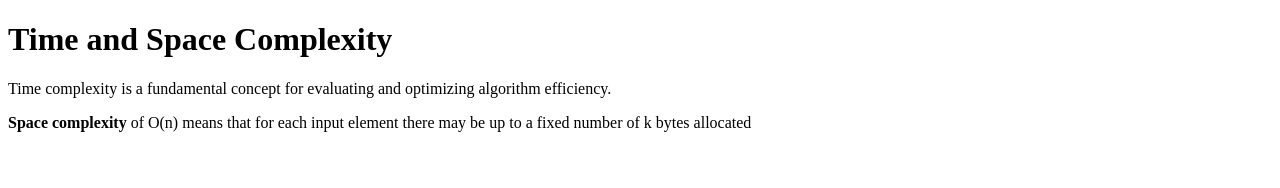
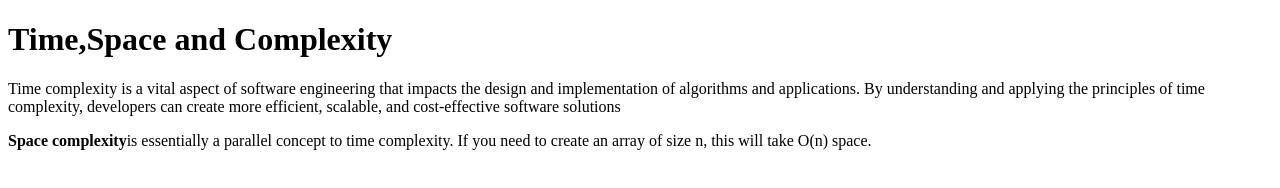
Before and after one commit to acciojob/time-and-space-complexity-subir211, a website: page main.html in a window 1280 px wide. Drawn offline with Linux system fonts and the light colour scheme.

Commit message:
created a submission

```diff
--- a/main.html
+++ b/main.html
@@ -8,9 +8,9 @@
 
 <body>
 	<!-- the entire body must be written by student -->
-	<h1>Time and Space Complexity</h1>
-	<p>Time complexity is a fundamental concept for evaluating and optimizing algorithm efficiency.</p>
-	<p><b>Space complexity </b> of O(n) means that for each input element there may be up to a fixed number of k bytes allocated</p>
+	<h1>Time,Space and Complexity</h1>
+	<p>Time complexity is a vital aspect of software engineering that impacts the design and implementation of algorithms and applications. By understanding and applying the principles of time complexity, developers can create more efficient, scalable, and cost-effective software solutions</p>
+	<p><b>Space complexity</b>is essentially a parallel concept to time complexity. If you need to create an array of size n, this will take O(n) space.</p>
     <script type="text/javascript" src="./script.js">
 </script>
 
```
